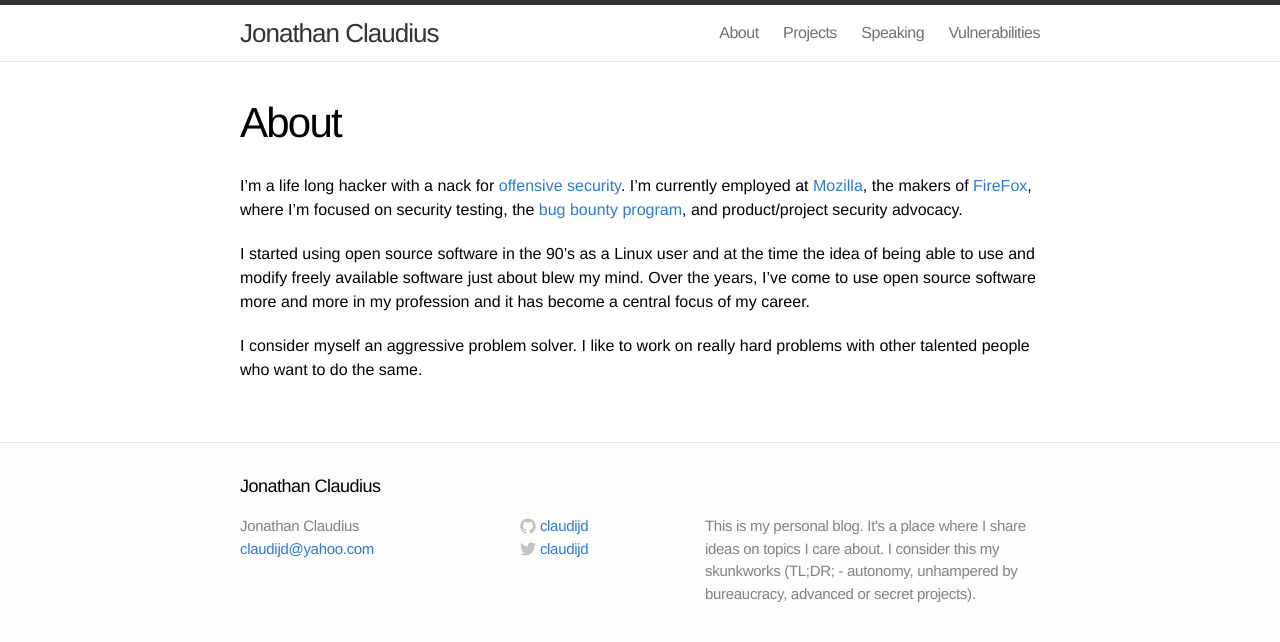
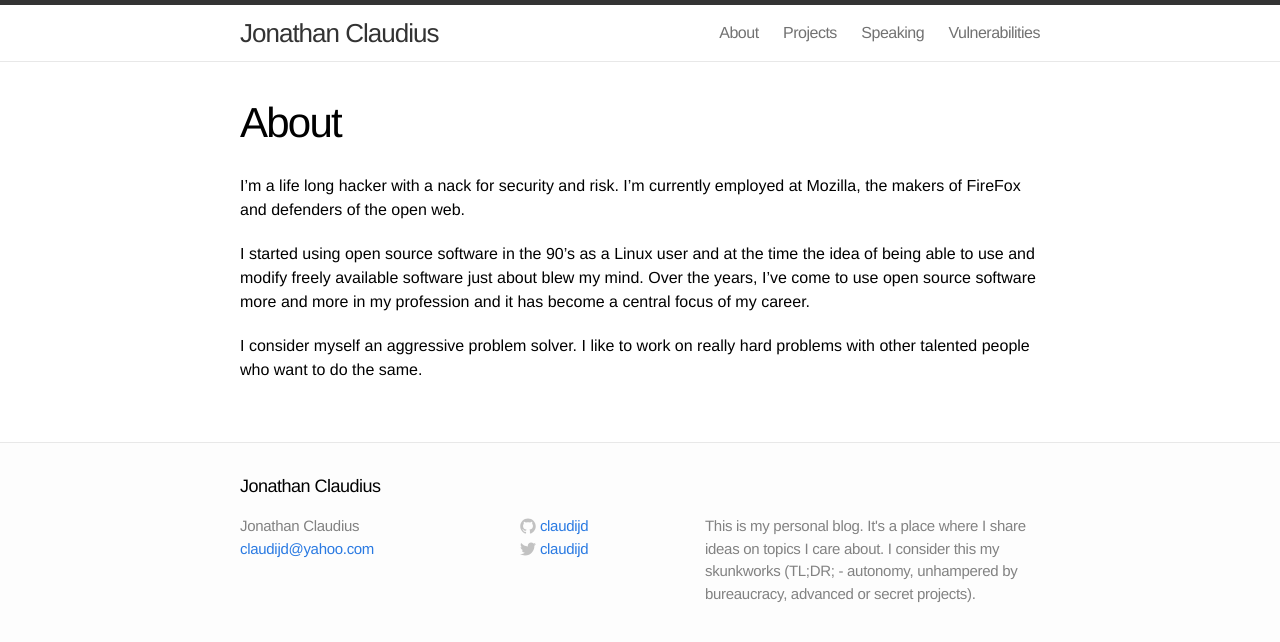
Before and after one commit to claudijd/claudijd.github.io, a Jekyll site: the page built from about.md, in a window 1280 px wide. Shown: the top 642 px of the page. Built offline with Jekyll 4.4.1, drawn with Linux system fonts in a browser that asks for light colours.

Commit message:
Update about page

```diff
--- a/about.md
+++ b/about.md
@@ -4,7 +4,7 @@ title: About
 comments: true
 ---
 
-I'm a life long hacker with a nack for [offensive security](https://en.wikipedia.org/wiki/Penetration_test).  I'm currently employed at [Mozilla](https://www.mozilla.org/en-US/about/), the makers of [FireFox](https://www.mozilla.org/en-US/firefox/new/), where I'm focused on security testing, the [bug bounty program](https://www.mozilla.org/en-US/security/bug-bounty/faq-webapp/), and product/project security advocacy.
+I'm a life long hacker with a nack for security and risk. I'm currently employed at Mozilla, the makers of FireFox and defenders of the open web.
 
 I started using open source software in the 90's as a Linux user and at the time the idea of being able to use and modify freely available software just about blew my mind. Over the years, I've come to use open source software more and more in my profession and it has become a central focus of my career.
 
```
